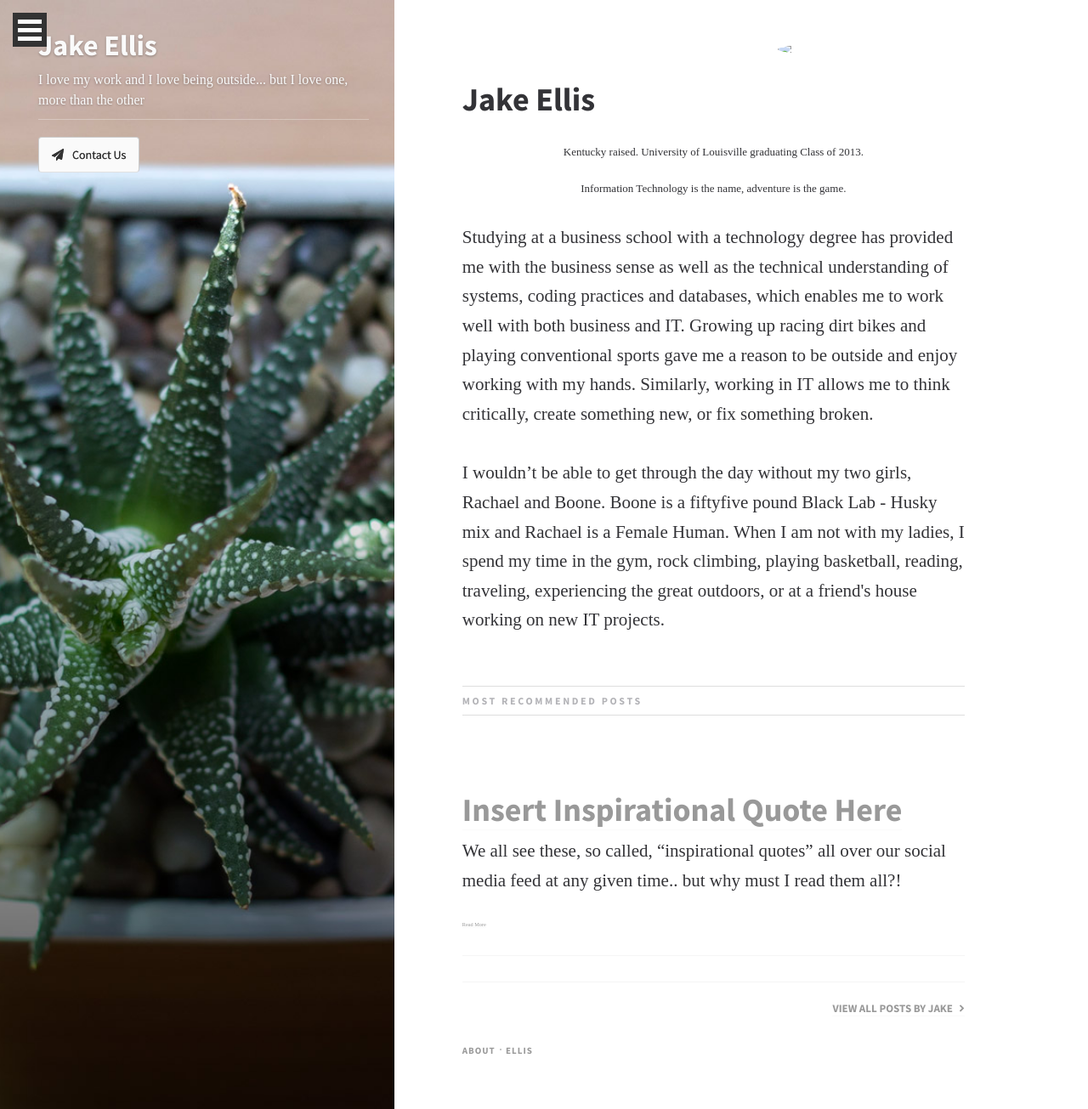
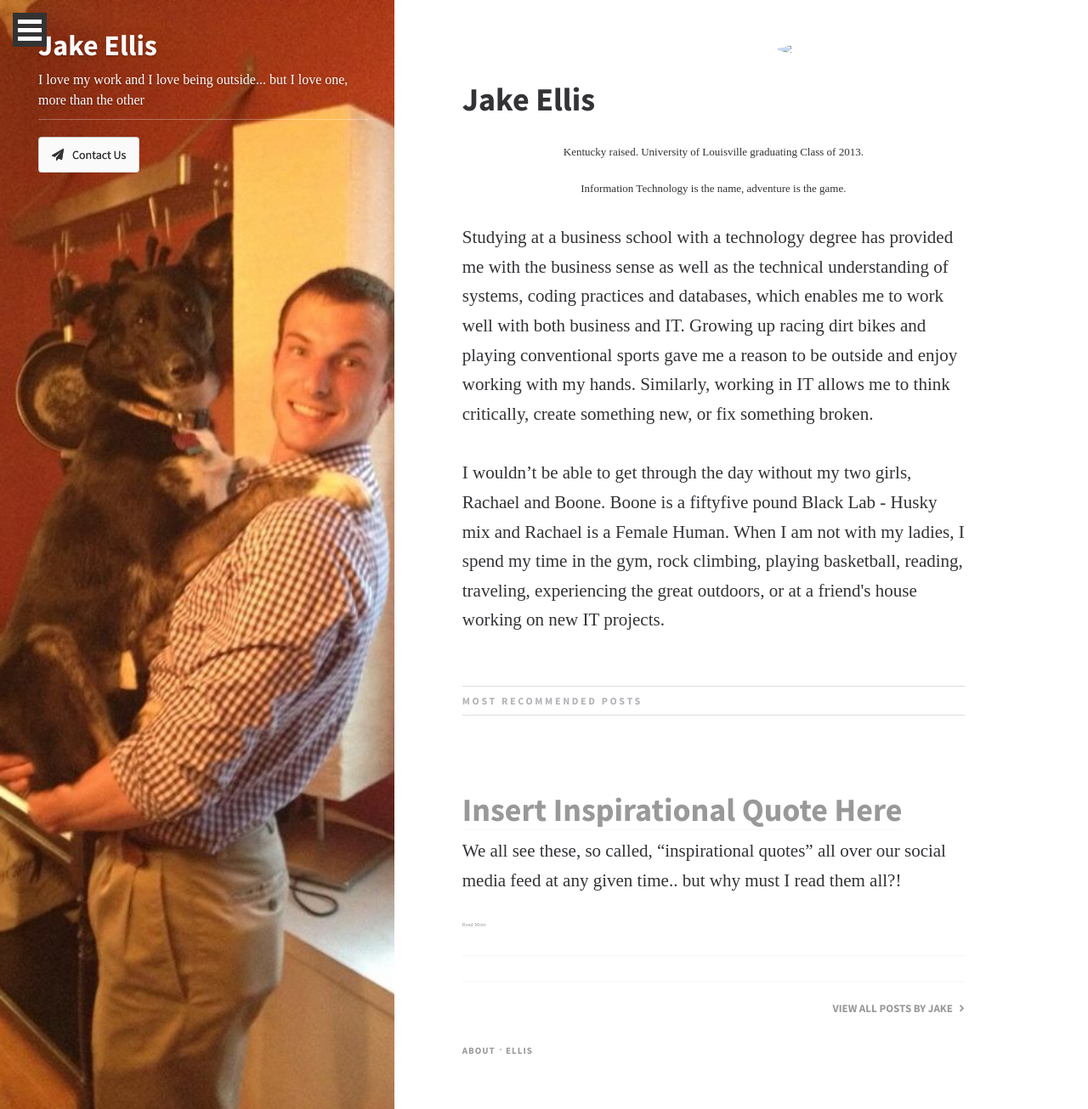
Before and after one commit to EJBlog/EJBlog.github.io, a Jekyll site: the page built from author_jake.html, in a window 1280 px wide. Shown: the whole page at 85% size. Built offline with Jekyll 4.4.1, drawn with Linux system fonts in a browser that asks for light colours; nearby versions of some CDN libraries; some web fonts are replaced.

Commit message:
Update author_jake.html

```diff
--- a/_layouts/author_jake.html
+++ b/_layouts/author_jake.html
@@ -34,8 +34,7 @@
                     <hr>
                 </div>
 
-                <!-- Jake, change the sidebar image to whatever you want. --Evan -->
-                <section class="sidebar col-md-5 col-sm-12" style="background-image: url(img/default-author.jpg)">
+                <section class="sidebar col-md-5 col-sm-12" style="background-image: url(img/jake_n_boone.jpg)">
 
                     <span class="menu-trigger animated fadeInDown">
                         <span class="bar"></span>
```
